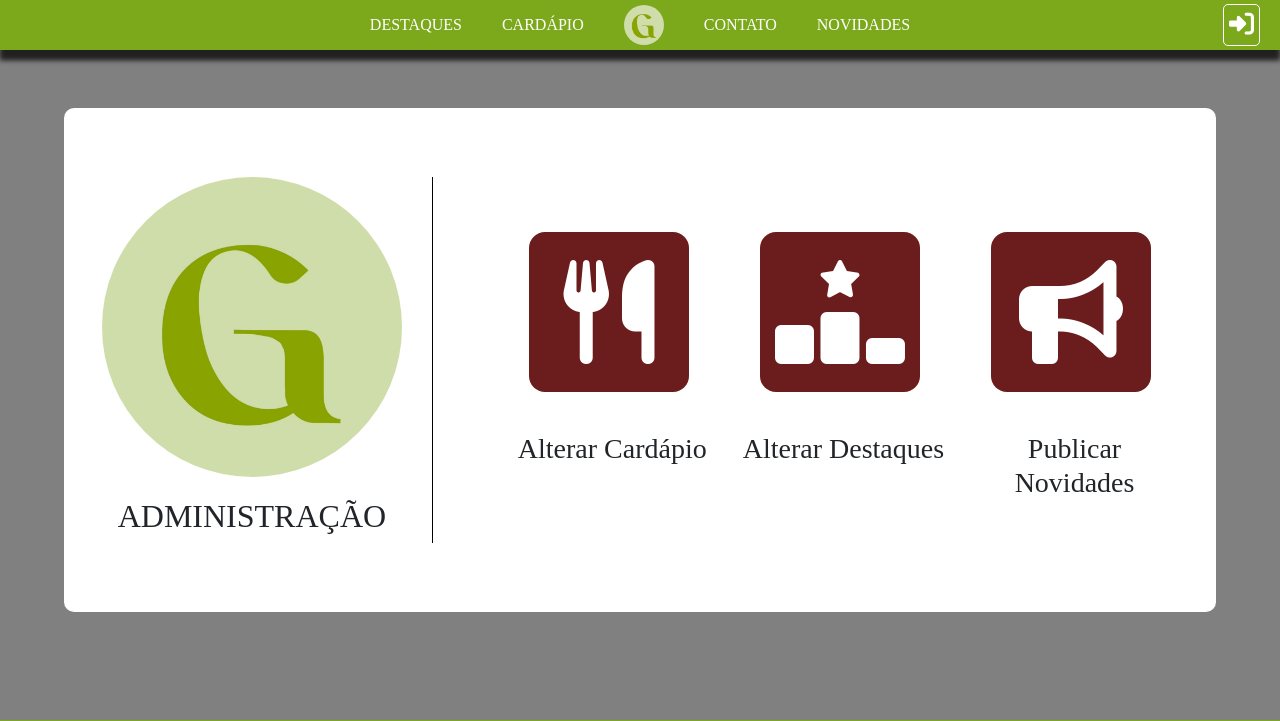
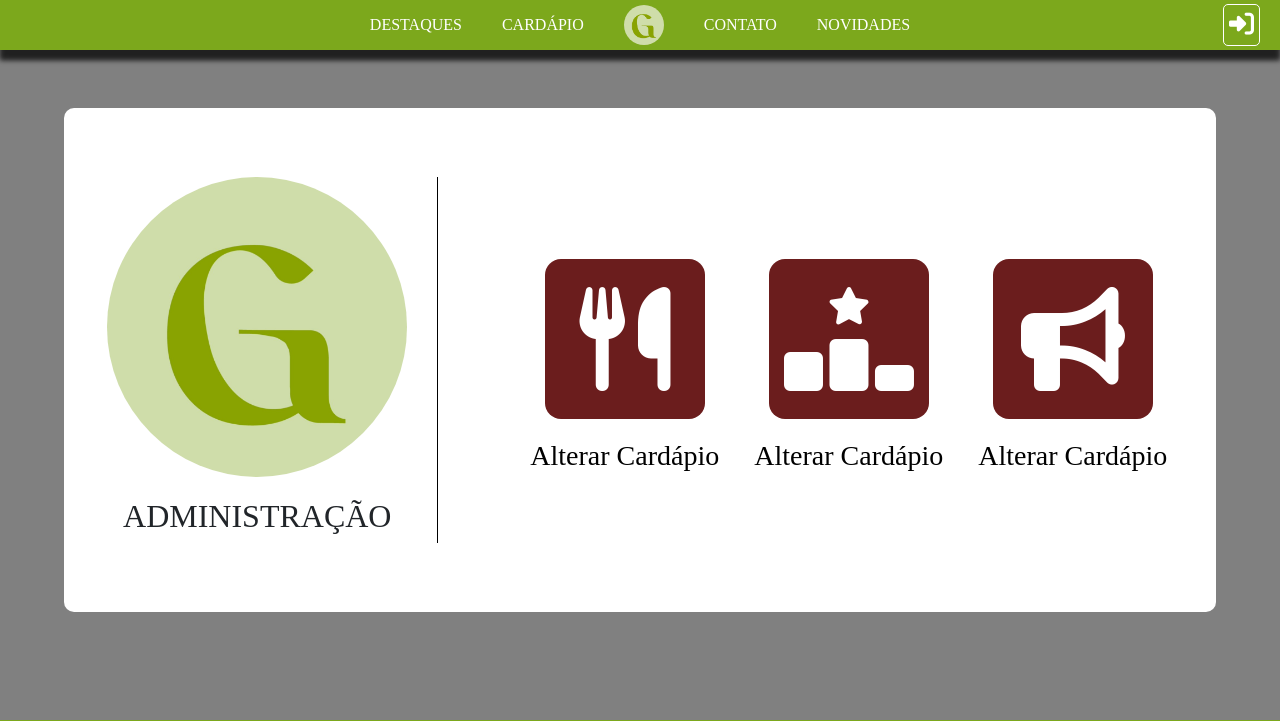
Before and after one commit to EmanuelFelixX/Goacana, a Django app: page /admins/ in a window 1280 px wide. Shown: the top 721 px of the page. Run offline with Django 5.2, Linux system fonts and the light colour scheme; some libraries are stand-ins or nearby versions; some web fonts are replaced.

Commit message:
Adicionando link entre a página de admins e a página de editor de cardápios; leve alteração na página de editor de cardápio

```diff
--- a/core/static/CSS/admins.css
+++ b/core/static/CSS/admins.css
@@ -42,6 +42,11 @@
             gap: 20px;
         }
 
+        a {
+            text-decoration: none;
+            color: black;
+        }
+
         .icon{
             display: flex;
             justify-content: center;
--- a/core/static/CSS/editordecadarpio.css
+++ b/core/static/CSS/editordecadarpio.css
@@ -1,3 +1,7 @@
+.titulo {
+    margin-top: 75px;
+}
+
 .card {
     color: #d2d2d2;
     text-align: center;
--- a/core/templates/admins.html
+++ b/core/templates/admins.html
@@ -18,22 +18,28 @@ Admins
         <div class="imagem2">
             <div class="row">
                 <div class="col-12 col-md-4 col-xxl-4 conj">
+                    <a href="{% url 'editordecadarpio' %}">
                         <div class="icon">
                             <i class="fa-solid fa-utensils"></i>
                         </div>
                         <h3>Alterar Cardápio</h3>
+                    </a>
                 </div>
                 <div class="col-12 col-md-4 col-xxl-4 conj">
+                    <a href="{% url 'editordecadarpio' %}">
                         <div class="icon">
                             <i class="fa-solid fa-ranking-star"></i>
                         </div>
-                    <h3>Alterar Destaques</h3>
+                        <h3>Alterar Cardápio</h3>
+                    </a>
                 </div>
                 <div class="col-12 col-md-4 col-xxl-4 conj">
+                    <a href="{% url 'editordecadarpio' %}">
                         <div class="icon">
                             <i class="fa-solid fa-bullhorn"></i>
                         </div>
-                    <h3>Publicar Novidades</h3>
+                        <h3>Alterar Cardápio</h3>
+                    </a>
                 </div>
             </div>
         </div>
--- a/core/templates/editordecadarpio.html
+++ b/core/templates/editordecadarpio.html
@@ -6,7 +6,7 @@
 
 {% block 'content' %}
     <div class="container">
-        <h2 class="mb-4">Editor de Cardápio</h2>
+        <h2 class="mb-4 titulo">Editor de Cardápio</h2>
 
         <!-- Formulário-->
         <form id="form-cardapio" class="mb-4">
```
Lines whose indentation alone changed are shown as unchanged.
